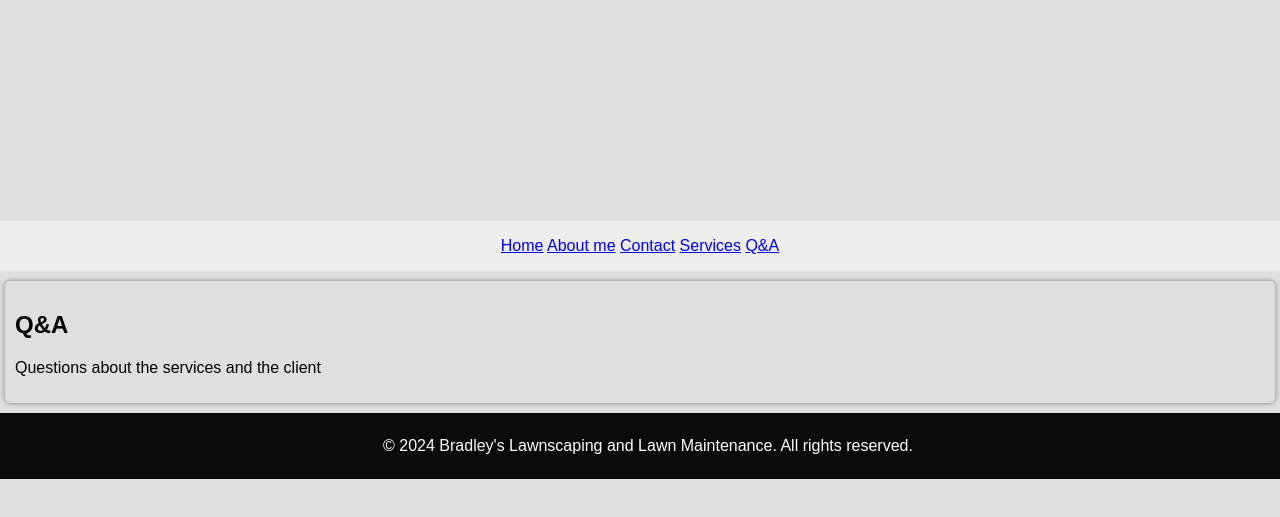
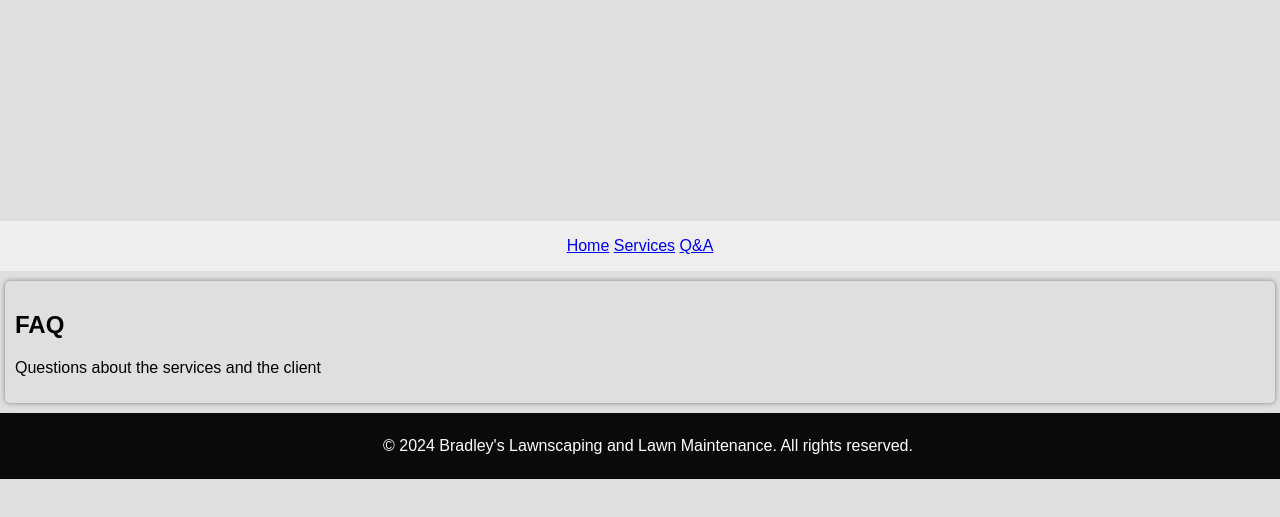
Before and after one commit to AceGodAllDay/AceGodAllDay.github.io, a plain HTML site: page Q&A.html in a window 1280 px wide. Shown: the part 99-616 px from the top of the page. Drawn offline with Linux system fonts and the light colour scheme.

Commit message:
Update Q&A.html

```diff
--- a/Q&A.html
+++ b/Q&A.html
@@ -3,7 +3,7 @@
 <head>
 	<meta charset="utf-8">
 	<meta name="viewport" content="width=device-width, initial-scale=1">
-	<title>Q&A = Bradley's Landscaping and Lawn Maintenance</title>
+	<title>FAQ = Bradley's Landscaping and Lawn Maintenance</title>
 	<link rel="stylesheet" href="styles.css">
 </head>
 
@@ -14,14 +14,12 @@
 
     <nav>
         <a href="index.html">Home</a>
-        <a href="About.html">About me</a>
-        <a href="Contact.html">Contact</a>
         <a href="Services.html">Services</a>
-        <a href="Q&A.html">Q&A</a>
+        <a href="FAQ.html">Q&A</a>
     </nav>
 
 	<section>
-		<h2>Q&A</h2>
+		<h2>FAQ</h2>
 		<p>Questions about the services and the client</p>
 	</section>
 
```
